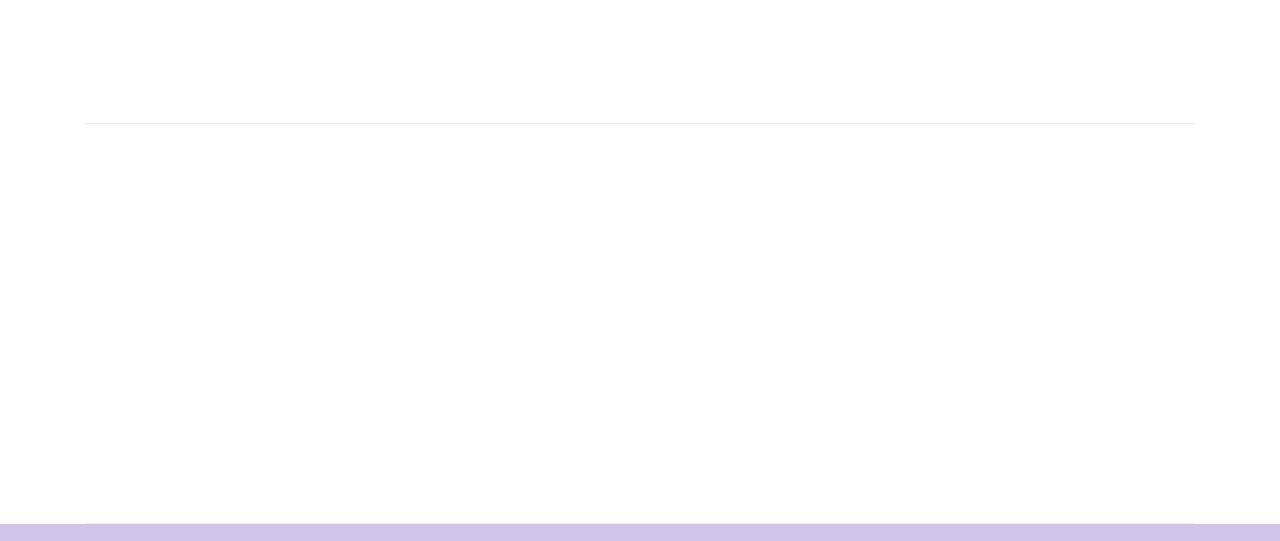
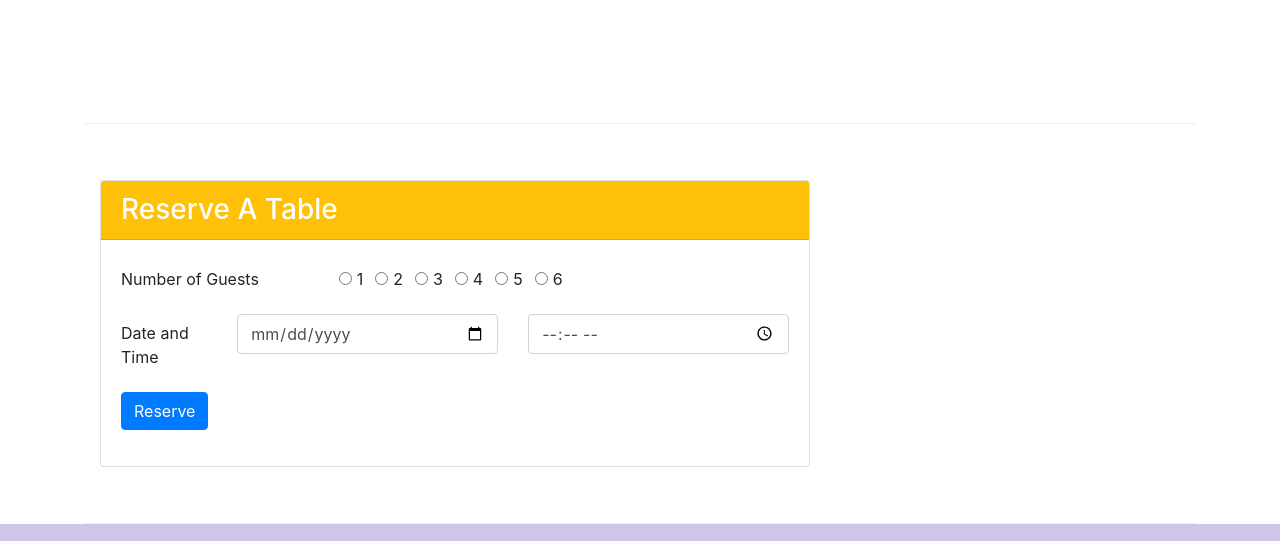
Before and after one commit to ashwin-narkar/Bootstrap, a website: page index.html in a window 1280 px wide. Shown: the part 1410-1951 px from the top of the page. Drawn offline with nearby package versions, Linux system fonts and the light colour scheme.

Commit message:
Assignment Two

```diff
--- a/index.html
+++ b/index.html
@@ -43,8 +43,11 @@
                     <h1>Ristorante con Fusion</h1>
                     <p>We take inspiration from the World's best cuisines, and create a unique fusion experience. Our lipsmacking creations will tickle your culinary senses!</p>
                 </div>
-                <div class="col-12 col-sm align-self-center">
+                <div class="col-12 col-sm-3">
                     <img src="img/logo.png" class="img-fluid">
+                </div>
+                <div class="col-12 col-sm-3">
+                    <a class="btn btn-sm btn-warning btn-block" href="#reserveform" role="button" data-target="#form-group">Reserve Table</a>
                 </div>
             </div>
         </div>
@@ -56,7 +59,7 @@
                 <img class="d-flex mr-3 img-thumbnail align-self-center"
                         src="img/uthappizza.png" alt="Uthappizza">
                 <div class="media-body">
-                        <h2 class="mt-0">Uthappizza<span class="badge badge-danger">HOT</span> <span class="badge badge-secondary badge-pill">$4.99</span></h2>
+                    <h2 class="mt-0">Uthappizza <span class="badge badge-danger">HOT</span> <span class="badge badge-secondary badge-pill">$4.99</span></h2>
                     <p class="d-none d-sm-block">A unique combination of Indian Uthappam (pancake) and
                         Italian pizza, topped with Cerignola olives, ripe vine
                         cherry tomatoes, Vidalia onion, Guntur chillies and
@@ -71,8 +74,14 @@
                 <h3>This Month's Promotions</h3>
             </div>
             <div class="col col-sm col-md">
-                <h2>Weekend Grand Buffet</h2>
+                <div class="media">
+                    <div class="media-body">
+                        <h2>Weekend Grand Buffet <span class="badge badge-danger">NEW</span></h2>
                         <p class="d-none d-sm-block">Featuring mouthwatering combinations with a choice of five different salads, six enticing appetizers, six main entrees and five choicest desserts. Free flowing bubbly and soft drinks. All for just $19.99 per person </p>
+                    </div>
+                    <img class="d-flex mr-3 img-thumbnail align-self-center"
+                        src="img/buffet.png" alt="Buffet">
+                </div>
             </div>
         </div>
 
@@ -91,8 +100,57 @@
                 </div>
             </div>
         </div>
-        <div class="row row-content align-items-center">
-
+        <div class="row row-content align-items-center" id="reserveform">
+            <div class="col-12 col-sm-8 align-self-center">
+                <div class="card">
+                    <h3 class="card-header bg-warning text-white">Reserve A Table</h3>
+                    <div class="card-body">
+                        <form>
+                            <div class="form-group row">
+                                <label for="numGuests" class="col-12 col-md-4 col-form-label">Number of Guests</label>
+                                <div class="form-check form-check-inline">
+                                    <input class="form-check-input" type="radio" name="numGuests" id="numGuests1" value="option1">
+                                    <label class="form-check-label" for="numGuests1">1</label>
+                                </div>
+                                <div class="form-check form-check-inline">
+                                    <input class="form-check-input" type="radio" name="numGuests" id="numGuests2" value="option2">
+                                    <label class="form-check-label" for="numGuests2">2</label>
+                                </div>
+                                <div class="form-check form-check-inline">
+                                    <input class="form-check-input" type="radio" name="numGuests" id="numGuests3" value="option3">
+                                    <label class="form-check-label" for="numGuests3">3</label>
+                                </div>
+                                <div class="form-check form-check-inline">
+                                    <input class="form-check-input" type="radio" name="numGuests" id="numGuests4" value="option4">
+                                    <label class="form-check-label" for="numGuests4">4</label>
+                                </div>
+                                <div class="form-check form-check-inline">
+                                    <input class="form-check-input" type="radio" name="numGuests" id="numGuests5" value="option5">
+                                    <label class="form-check-label" for="numGuests5">5</label>
+                                </div>
+                                <div class="form-check form-check-inline">
+                                    <input class="form-check-input" type="radio" name="numGuests" id="numGuests6" value="option6">
+                                    <label class="form-check-label" for="numGuests6">6</label>
+                                </div>
+                            </div>
+                            <div class="form-group row">
+                                <label for="DateandTime" class="col-12 col-md-2 col-form-label">Date and Time</label>
+                                <div class="col-12 col-md-5">
+                                    <input type="date" class="form-control" id="date" name="date" placeholder="Date">
+                                </div>
+                                <div class="col-12 col-md-5">
+                                    <input type="Time" class="form-control" id="time" name="time" placeholder="Time">
+                                </div>
+                            </div>
+                            <div class="form-group row">
+                                <div class="col-md-10">
+                                    <button type="submit" class="btn btn-primary">Reserve</button>
+                                </div>
+                            </div>
+                    </form>
+                    </div>
+                </div>
+            </div>
         </div>
 
     </div>
```
Lines whose indentation alone changed are shown as unchanged.
